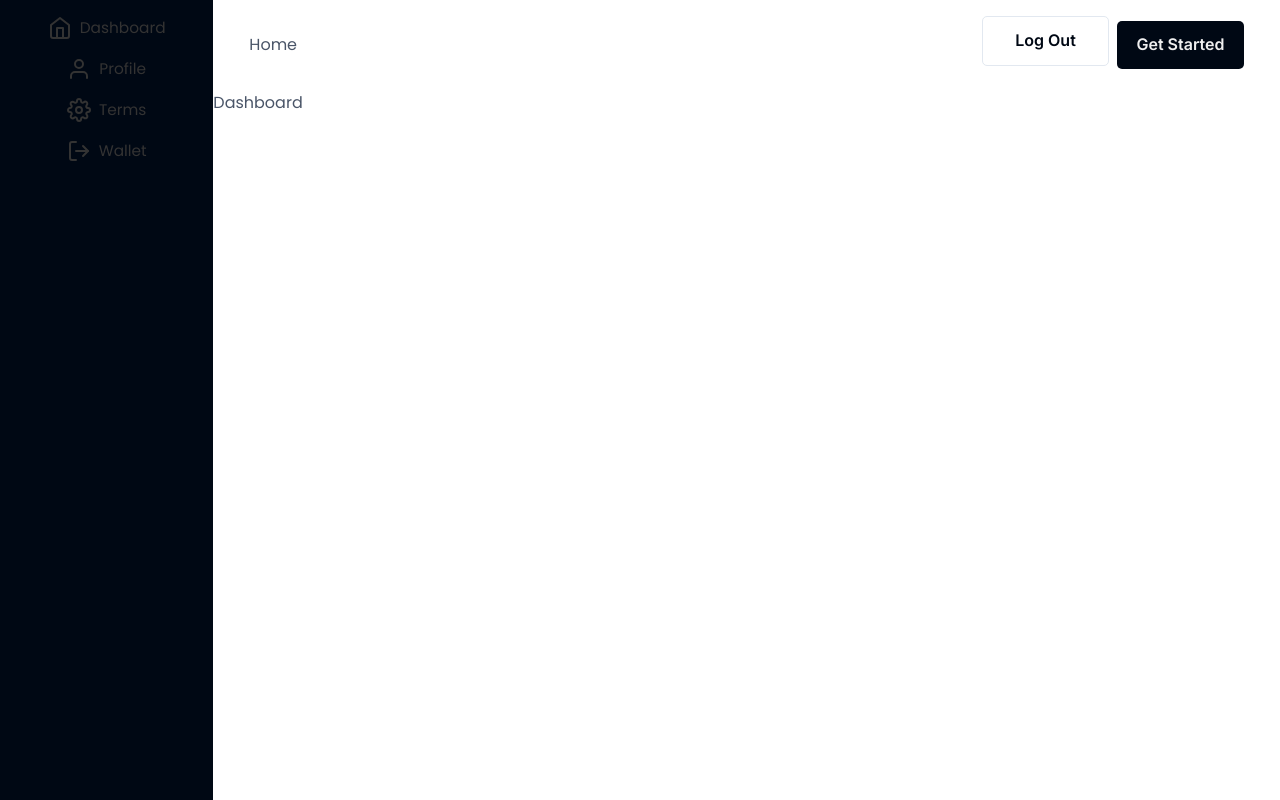
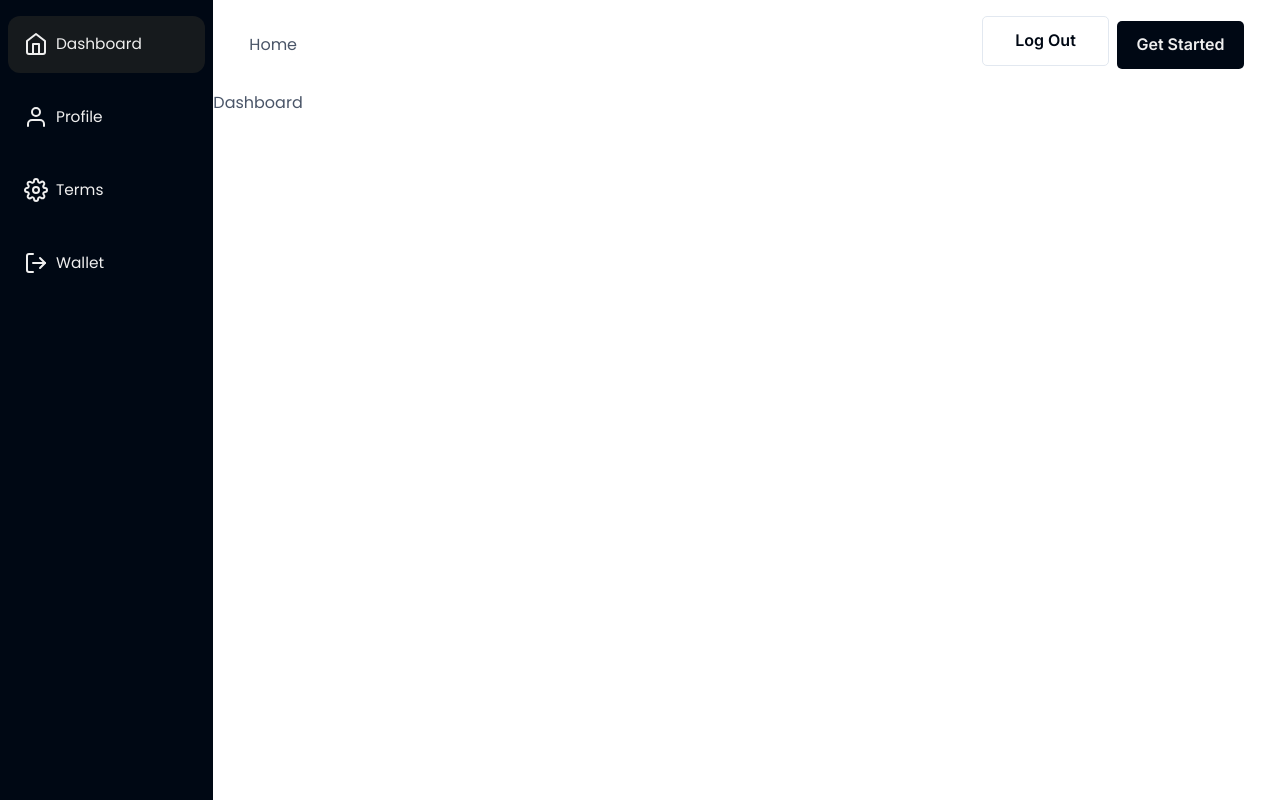
Before and after one commit to valondigital/timesheet, a React (Create React App) app in the folder client/: page / in a window 1280 px wide. Built offline with nearby package versions, Linux system fonts and the light colour scheme.

Commit message:
Style active sidebar link

```diff
--- a/client/src/App.tsx
+++ b/client/src/App.tsx
@@ -4,6 +4,7 @@ import theme from "./theme";
 import { Routes, Route, Navigate, useLocation } from "react-router-dom";
 import SignIn from "./pages/sign-in";
 import Dashboard from "./pages/dashboard";
+import Profile from "./pages/profile";
 import Layout from "./common/Layout";
 import paths from "./common/paths";
 
@@ -19,6 +20,7 @@ function App() {
           }
         >
           <Route path={paths.home} element={<Dashboard />}/>
+          <Route path={paths.profile} element={<Profile />}/>
         </Route>
       </Routes>
     </ChakraProvider>
--- a/client/src/common/SideBar.tsx
+++ b/client/src/common/SideBar.tsx
@@ -1,16 +1,27 @@
 import { Box, Flex, Icon, Link, Text } from "@chakra-ui/react";
-import { Link as ReactRouterLink } from "react-router-dom";
+import { Link as ReactRouterLink, useLocation } from "react-router-dom";
 import { pathObject } from "./paths";
 
 const Sidebar = () => {
+  const { pathname } = useLocation();
   return (
     <Box py={4} px={2}>
-      <Flex direction="column" align="center">
+      <Flex direction="column">
         {pathObject.map((item) => (
-          <Link key={item.route} as={ReactRouterLink} to={item.route} mb={4}>
+          <Link
+            key={item.route}
+            as={ReactRouterLink}
+            to={item.route}
+            mb={4}
+            p={4}
+            bg={pathname === item.route ? "dark.bgGrey" : undefined}
+            borderRadius ="12px"
+          >
             <Flex align="center">
-              <Icon as={item.icon} boxSize={6} />
-              <Text ml={2}>{item.name}</Text>
+              <Icon as={item.icon} boxSize={6} color="light.text" />
+              <Text ml={2} color="light.text">
+                {item.name}
+              </Text>
             </Flex>
           </Link>
         ))}
--- a/client/src/common/paths.ts
+++ b/client/src/common/paths.ts
@@ -56,8 +56,8 @@ export const NavNames = {
 export const pathObject = [
   { icon: FiHome, name: NavNames.dashboard, route: "/" },
   { icon: FiUser, name: NavNames.profile, route: "/profile" },
-  { icon: FiSettings, name: NavNames.terms, route: "/terms" },
-  { icon: FiLogOut, name: NavNames.wallet, route: "/logout" },
+  { icon: FiSettings, name: NavNames.terms, route: "/settings" },
+  { icon: FiLogOut, name: NavNames.wallet, route: "/login" },
 ];
 
 
--- /dev/null
+++ b/client/src/pages/profile/index.tsx
@@ -0,0 +1,9 @@
+import React from 'react'
+
+function index() {
+  return (
+    <div>Profile</div>
+  )
+}
+
+export default index
```
